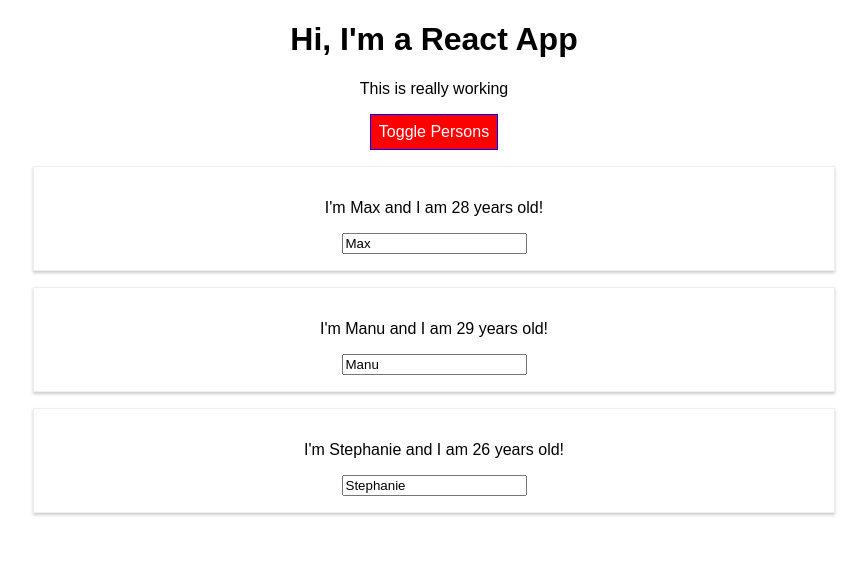
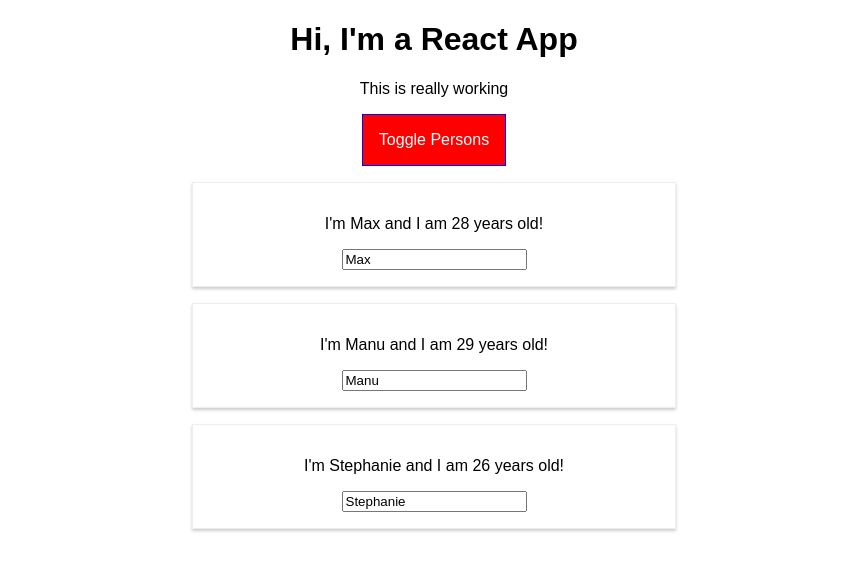
Before and after one commit to mhabzda/react-complete-guide, a React app: page / in a window 1280 px wide. Both pictures are taken after a click on the button "Toggle Persons". Shown: the top 570 px of the page, without its empty margins (206-1073 px from the left). Built offline with nearby package versions, Linux system fonts and the light colour scheme.

Commit message:
Add button styles inside App.css

```diff
--- a/src/App.css
+++ b/src/App.css
@@ -9,3 +9,26 @@
 .bold {
   font-weight: bold;
 }
+
+.App button {
+  border: 1px solid blue;
+  padding: 16px;
+  background-color: green;
+  font: inherit;
+  color: white;
+  cursor: pointer;
+}
+
+.App button:hover {
+  background-color: lightgreen;
+  color: black;
+}
+
+.App button.Red {
+  background-color: red;
+}
+
+.App button.Red:hover {
+  background-color: salmon;
+  color: black;
+}
--- a/src/App.js
+++ b/src/App.js
@@ -45,16 +45,8 @@
   };
 
   render() {
-    const buttonStyle = {
-      backgroundColor: 'green',
-      color: 'white',
-      font: 'inherit',
-      border: '1px solid blue',
-      padding: '8px',
-      cursor: 'pointer'
-    };
-
     let persons = null;
+    let buttonClass = '';
 
     if (this.state.showPersons) {
       persons = (
@@ -70,7 +62,7 @@
         </div>
       );
 
-      buttonStyle.backgroundColor = 'red';
+      buttonClass = classes.Red;
     } else {
       persons = null;
     }
@@ -88,7 +80,7 @@
         <h1>Hi, I'm a React App</h1>
         <p className={assignedClasses.join(' ')}>This is really working</p>
         <button
-          style={buttonStyle}
+          className={buttonClass}
           onClick={this.togglePersonsHandler}>Toggle Persons
         </button>
         {persons}
--- a/src/Person/Person.css
+++ b/src/Person/Person.css
@@ -7,8 +7,8 @@
     text-align: center;
 }
 
-/*@media (min-width: 500px) {*/
-/*    .Person {*/
-/*        width: 450px;*/
-/*    }*/
-/*}*/
+@media (min-width: 500px) {
+    .Person {
+        width: 450px;
+    }
+}
```
